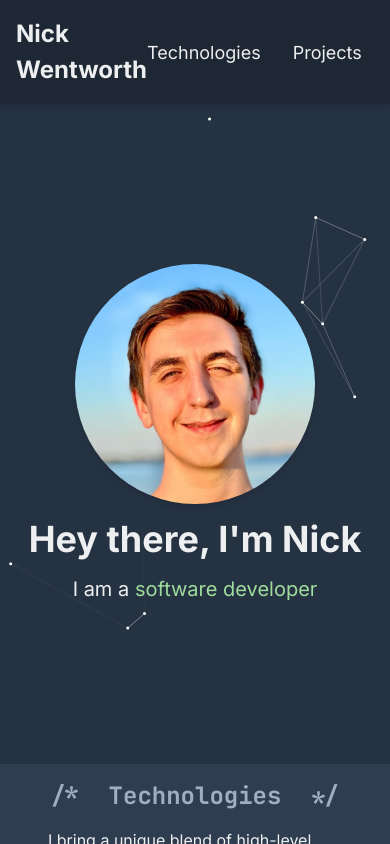
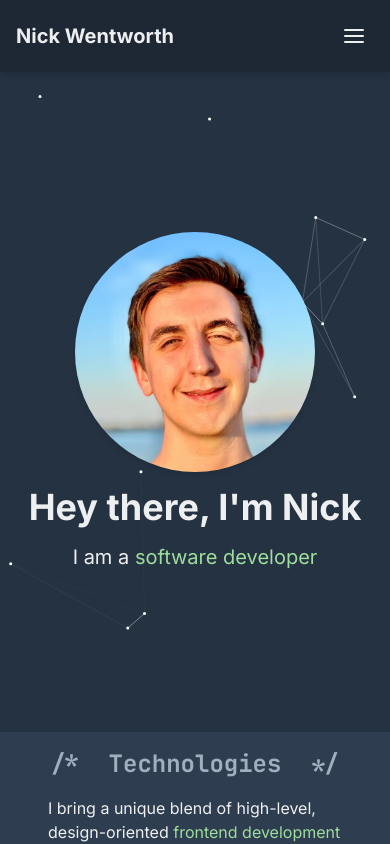
Before and after one commit to NickWentworth/portfolio, a React (Vite) app: page / in a window 390 px wide. Built offline with nearby package versions, Linux system fonts and the light colour scheme.

Commit message:
added mobile header and dropdown menu

```diff
--- a/src/components/Header.tsx
+++ b/src/components/Header.tsx
@@ -1,9 +1,108 @@
-import { GitHub, LinkedIn, Mail } from '../icons';
+import { GitHub, Hamburger, LinkedIn, Mail } from '../icons';
 import { ANCHORS } from '../App';
-import { Grid, Link, Stack } from '@chakra-ui/react';
+import {
+    Box,
+    Divider,
+    Flex,
+    Grid,
+    IconButton,
+    Link,
+    Stack,
+    useBreakpointValue,
+    useDisclosure,
+} from '@chakra-ui/react';
 
-// TODO: add mobile-friendly header
+// FIXME: headers are slightly different sizes
 export default function Header() {
+    // swap header version based off of responsive size
+    return useBreakpointValue({
+        base: <MobileHeader />,
+        md: <DesktopHeader />,
+    });
+}
+
+function MobileHeader() {
+    const { isOpen, onToggle } = useDisclosure();
+
+    return (
+        <Stack
+            as='nav'
+            gap='0'
+            pos='sticky'
+            top='0'
+            zIndex='1' // to appear above cards
+        >
+            {/* header */}
+            <Flex
+                bg='palette.header'
+                p='1rem'
+                align='center'
+                justify='space-between'
+                shadow='md'
+                zIndex='2' // to appear above dropdown menu
+            >
+                <Link href='/' fontSize='xl' fontWeight='bold'>
+                    Nick Wentworth
+                </Link>
+
+                <IconButton
+                    variant='ghost'
+                    icon={<Hamburger fontSize='2xl' />}
+                    onClick={onToggle}
+                    aria-label='hamburger'
+                />
+            </Flex>
+
+            {/* dropdown menu */}
+            {isOpen && (
+                <Box pos='relative'>
+                    <Stack
+                        bg='palette.header'
+                        p='1rem'
+                        gap='1rem'
+                        shadow='md'
+                        pos='absolute'
+                        top='0'
+                        width='100%'
+                    >
+                        <Link href={`#${ANCHORS.technologies}`}>
+                            Technologies
+                        </Link>
+                        <Link href={`#${ANCHORS.projects}`}>Projects</Link>
+                        <Link href={`#${ANCHORS.experience}`}>Experience</Link>
+
+                        <Divider />
+
+                        <Stack direction='row' gap='1rem'>
+                            <Link
+                                href='https://github.com/nickwentworth'
+                                isExternal
+                            >
+                                <GitHub fontSize='2xl' />
+                            </Link>
+
+                            <Link
+                                href='https://www.linkedin.com/in/nickwentworth/'
+                                isExternal
+                            >
+                                <LinkedIn fontSize='2xl' />
+                            </Link>
+
+                            <Link
+                                href='mailto:nickwentworth123@gmail.com'
+                                isExternal
+                            >
+                                <Mail fontSize='2xl' />
+                            </Link>
+                        </Stack>
+                    </Stack>
+                </Box>
+            )}
+        </Stack>
+    );
+}
+
+function DesktopHeader() {
     return (
         <Grid
             as='nav'
@@ -17,7 +116,7 @@ export default function Header() {
             shadow='md'
             zIndex='1' // to appear above cards
         >
-            <Link href='/' fontSize='2xl' fontWeight='bold'>
+            <Link href='/' fontSize='xl' fontWeight='bold'>
                 Nick Wentworth
             </Link>
 
--- /dev/null
+++ b/src/icons/Hamburger.tsx
@@ -0,0 +1,18 @@
+import { createIcon } from '@chakra-ui/react';
+
+export const Hamburger = createIcon({
+    displayName: 'External Link',
+    viewBox: '0 0 24 24',
+    defaultProps: {
+        fill: 'none',
+        stroke: 'currentColor',
+        strokeWidth: '2',
+        strokeLinecap: 'round',
+        strokeLinejoin: 'round',
+    },
+    path: [
+        <line x1='3' y1='12' x2='21' y2='12' />,
+        <line x1='3' y1='6' x2='21' y2='6' />,
+        <line x1='3' y1='18' x2='21' y2='18' />,
+    ],
+});
--- a/src/icons/index.ts
+++ b/src/icons/index.ts
@@ -1,4 +1,5 @@
 export { ExternalLink } from './ExternalLink';
 export { GitHub } from './Github';
+export { Hamburger } from './Hamburger';
 export { LinkedIn } from './LinkedIn';
 export { Mail } from './Mail';
```
